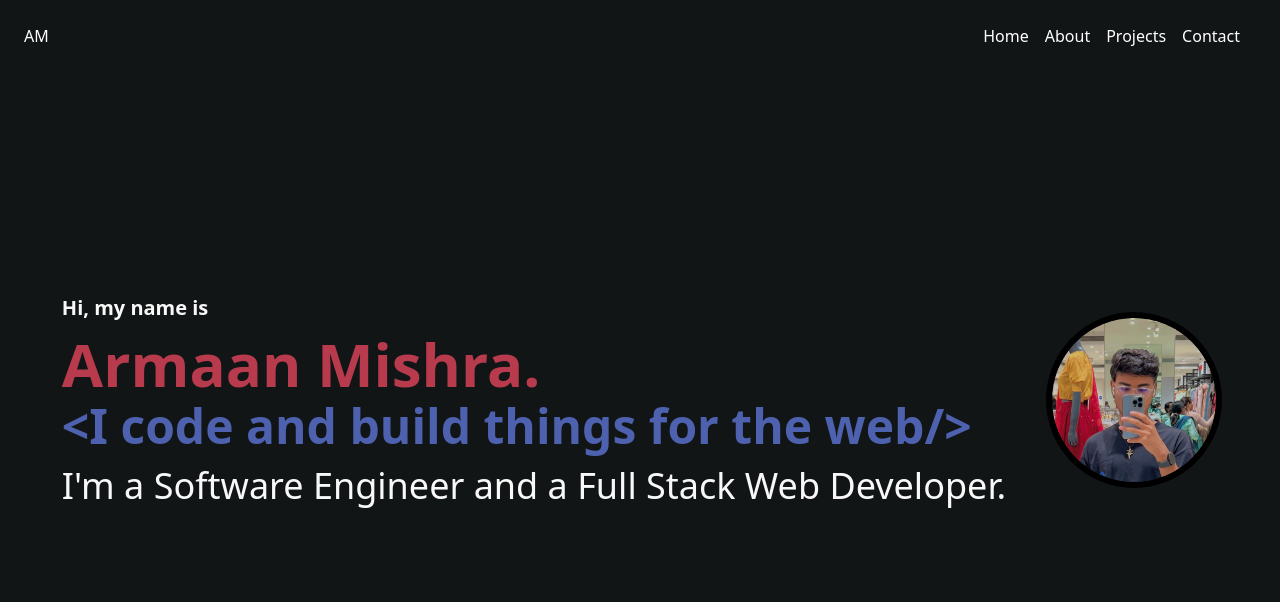
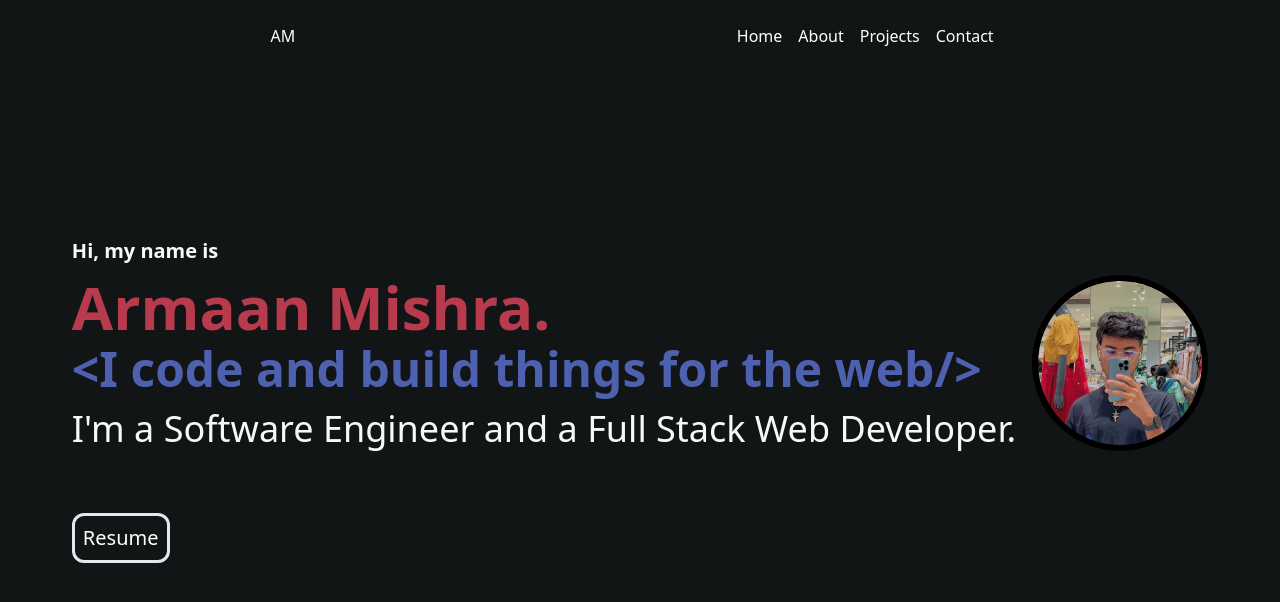
Before and after one commit to armaanx/portfolio-website, a Next.js app: page / in a window 1280 px wide. Shown: the top 602 px of the page. Built offline with nearby package versions, Linux system fonts and the light colour scheme.

Commit message:
ui changes

```diff
--- a/components/About.jsx
+++ b/components/About.jsx
@@ -15,15 +15,16 @@ const skills = [
 ];
 export default function About() {
   return (
-    <div className="flex flex-col items-center justify-center overflow-hidden">
-      <div className="h-screen bg-[#121516] p-4 md:p-32 lg:w-[1000px] flex flex-col justify-center items-baseline overflow-hidden">
+    <div className="h-screen flex items-center justify-center">
+      <div className="flex flex-col items-center justify-center overflow-hidden bg-[#121516]">
+        <div className="  p-4 pt-14 md:p-32 lg:w-[1000px] flex flex-col justify-center items-baseline">
           <div className="p-4">
             <h1 className="text-3xl mb-4 font-bold text-[#b73a4d] lg:text-5xl">
               About Me
             </h1>
             <h1 className="text-xl lg:text-3xl">
               {
-              "Hey! My name is Armaan Mishra. I've been passionate about coding since my childhood. I love building things especially for the web. Sometimes, I make digital art."
+                "Hey! My name is Armaan Mishra. I've been passionate about coding since my childhood. I love building things, especially for the web. Sometimes, I make digital art."
               }
             </h1>
           </div>
@@ -43,5 +44,6 @@ export default function About() {
           </div>
         </div>
       </div>
+    </div>
   );
 }
--- a/components/Header.jsx
+++ b/components/Header.jsx
@@ -1,7 +1,8 @@
 import { motion } from "framer-motion";
 export default function Header() {
   return (
-    <header className="sticky top-0 flex items-start justify-between max-w-7xl mx-auto p-6 xl:items-center z-20 bg-[#121516]">
+    <header className="fixed top-0  w-screen  p-6 xl:items-center z-99 bg-[#121516] shadow-sm">
+      <div className="flex items-start justify-between w-[95%] md:w-[90%] xl:w-[60%] mx-auto">
         <motion.div
           initial={{ opacity: 0 }}
           animate={{ opacity: 1 }}
@@ -24,6 +25,7 @@ export default function Header() {
             <h1>SideBar</h1>
           </div>
         </motion.div>
+      </div>
     </header>
   );
 }
--- a/components/Main.jsx
+++ b/components/Main.jsx
@@ -1,13 +1,15 @@
+/* eslint-disable @next/next/no-img-element */
 import { motion } from "framer-motion";
 export default function Main() {
   return (
-    <>
+    <div className="h-screen flex items-center justify-center">
       <motion.div
         initial={{ opacity: 0 }}
         animate={{ opacity: 1 }}
-        transition={{ duration: 1.5 }}>
-        <div className="p-10 flex flex-col gap-3 justify-center items-center  h-screen md:flex-row md:gap-1">
-          <div className="p-4 md:mr-2 ">
+        transition={{ duration: 1.5 }}
+        className="flex flex-col items-center justify-center  ">
+        <div className="p-10 pb-6 pt-0 flex flex-col  justify-center items-center md:flex-row md:gap-1">
+          <div className="mb-10 ">
             <h1 className="text-xl mb-3 font-semibold text-[#f8f8f9]">
               Hi, my name is
             </h1>
@@ -21,7 +23,7 @@ export default function Main() {
               {"I'm a Software Engineer and a Full Stack Web Developer."}
             </h1>
           </div>
-          <div className="m-3">
+          <div className="md:ml-3">
             <img
               src="/me.png"
               className="border-[6px] border-[#000000] rounded-full h-36 w-36 object-cover lg:h-44 lg:w-44"
@@ -29,7 +31,12 @@ export default function Main() {
             />
           </div>
         </div>
+        <div className="w-fit md:place-self-start md:pl-10 text-md md:text-lg xl:text-xl ">
+          <h1 className="border-[3px] p-2 rounded-xl hover:border-black hover:text-black">
+            Resume
+          </h1>
+        </div>
       </motion.div>
-    </>
+    </div>
   );
 }
--- a/components/Projects.jsx
+++ b/components/Projects.jsx
@@ -1,13 +1,5 @@
 import Card from "./Card";
 
 export default function Projects() {
-  return (
-    <div className="p-12 h-screen  flex flex-col items-center justify-center">
-      <h1 className="">Projects</h1>
-      <div className="flex flex-col items-center justify-center md:flex-row">
-        <Card />
-        <Card />
-      </div>
-    </div>
-  );
+  return <div className="h-screen">Projects</div>;
 }
--- a/pages/index.js
+++ b/pages/index.js
@@ -6,14 +6,12 @@ import Head from "next/head";
 
 export default function Home() {
   return (
-    <div className="h-screen bg-[#121516] text-white snap-y snap-mandatory overflow-scroll z-0">
+    <div className="snap-y h-screen snap-mandatory bg-[#121516] overflow-auto text-white">
       <Head>
         <title>{"Armaan's Portfolio"}</title>
       </Head>
-
       <Header />
-
-      <section id="main" className="snap-start">
+      <section id="main" className="snap-center">
         <Main />
       </section>
 
@@ -21,7 +19,7 @@ export default function Home() {
         <About />
       </section>
 
-      <section id="projects" className="snap-start">
+      <section id="projects" className="">
         <Projects />
       </section>
     </div>
```
Also changed, not shown: public/me.jpeg (deleted). Lines whose indentation alone changed are shown as unchanged.
